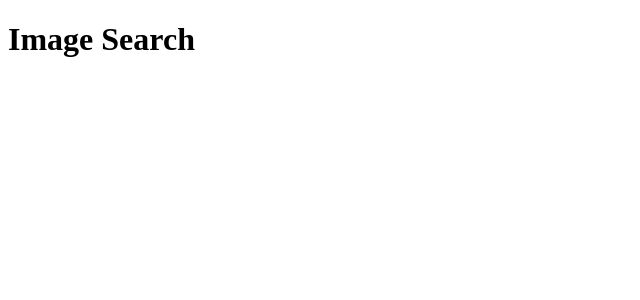
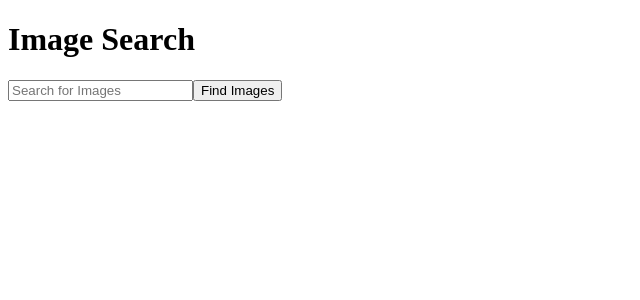
Before and after one commit to asfinelli/angular-pixabay-search, an Angular app: page / in a window 1280 px wide. Shown: the top 300 px of the page, without its empty margins (0-640 px from the left). Built offline with nearby package versions, Linux system fonts and the light colour scheme.

Commit message:
updated search function

```diff
--- a/src/app/app.component.html
+++ b/src/app/app.component.html
@@ -1 +1,5 @@
-<h1>{{title}}</h1>
+<h1>
+  {{title}}
+</h1>
+
+<app-image-list></app-image-list>
--- a/src/app/image-list/image-list.component.html
+++ b/src/app/image-list/image-list.component.html
@@ -1,3 +1,9 @@
-<p>
-  image-list works!
-</p>
+<input class="search" [(ngModel)]="searchQuery" placeholder="Search for Images">
+
+<button (click)="searchImages(searchQuery)">Find Images</button>
+<div *ngFor="let image of images" class=image-container>
+  <p>Tags: {{ image.tag }} </p>
+  <p>User: {{ image.user }} </p>
+  <p>Comments: {{ image.comments }} </p>
+  <p>Likes: {{ image.likes }} </p>
+</div>
--- a/src/app/image-list/image-list.component.ts
+++ b/src/app/image-list/image-list.component.ts
@@ -8,14 +8,24 @@ import { ImageService } from '../shared/image.service';
 })
 export class ImageListComponent implements OnInit {
   images: any[];
+  imagesFound: boolean = false;
 
+  handleSuccess(data){
+    this.imagesFound = true;
+    this.images = data.hits;
+    console.log(data.hits);
+  }
+
+  handleError(error){
+    console.log(error);
+  }
 
   constructor(private _imageService : ImageService) { }
 
   searchImages(query: string){
     return this._imageService.getImage(query).subscribe(
-      data => console.log(data),
-      error => console.log(error),
+      data => this.handleSuccess(data),
+      error => this.handleError(error),
       () =>  console.log("Request complete!")
     )
   }
--- a/src/environments/environment.ts
+++ b/src/environments/environment.ts
@@ -4,7 +4,7 @@
 // The list of which env maps to which file can be found in `.angular-cli.json`.
 
 export const environment = {
-  production: false,
+  production: true,
   PIXABAY_API_KEY: '7966264-1887cdc5ff58432bbe7fe71d4',
   PIXABAY_API_URL: 'https://pixabay.com/api/?key='
 };
```
Also changed, not shown: src/app/app.module.ts (+5 -3 lines).
